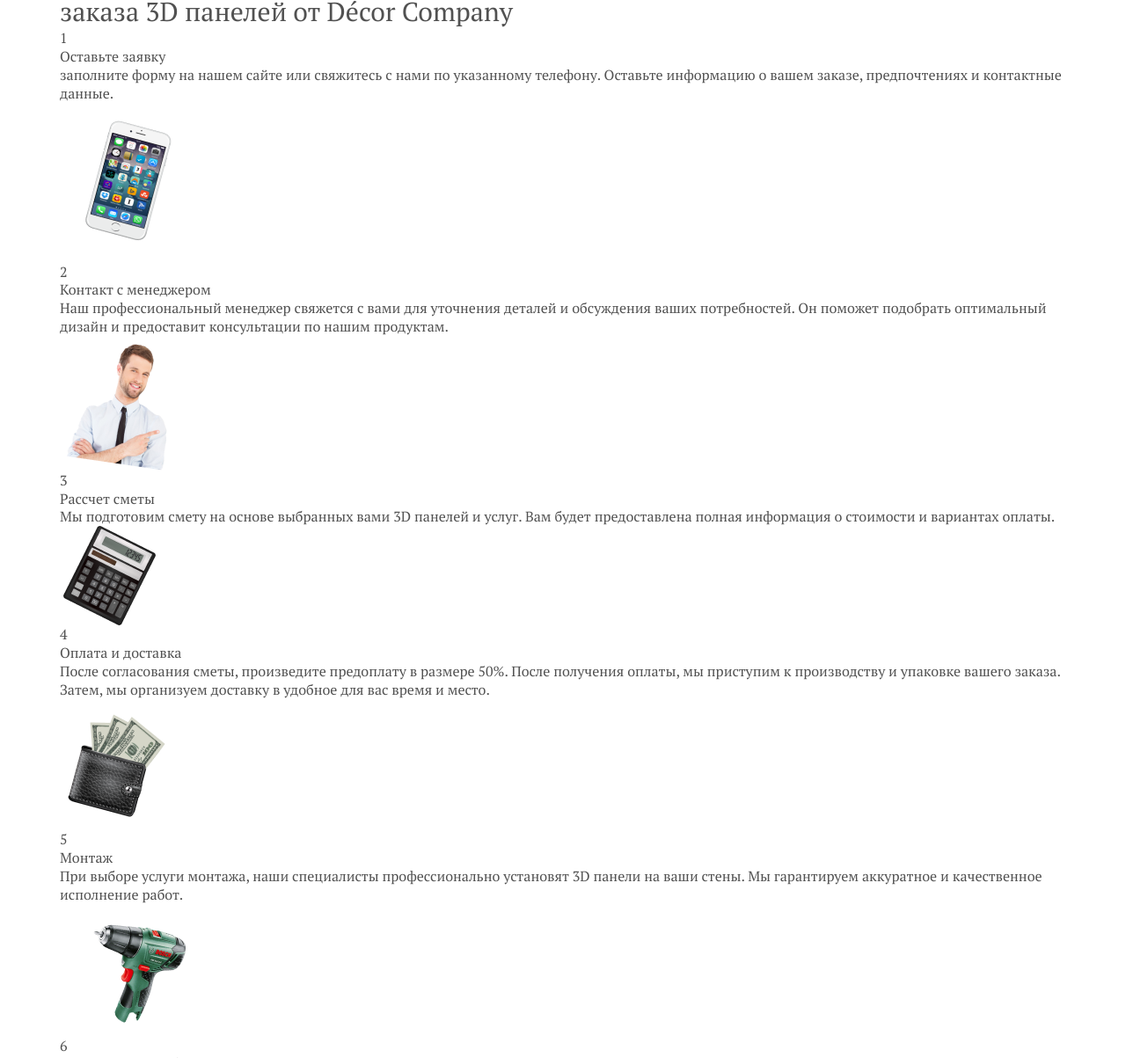
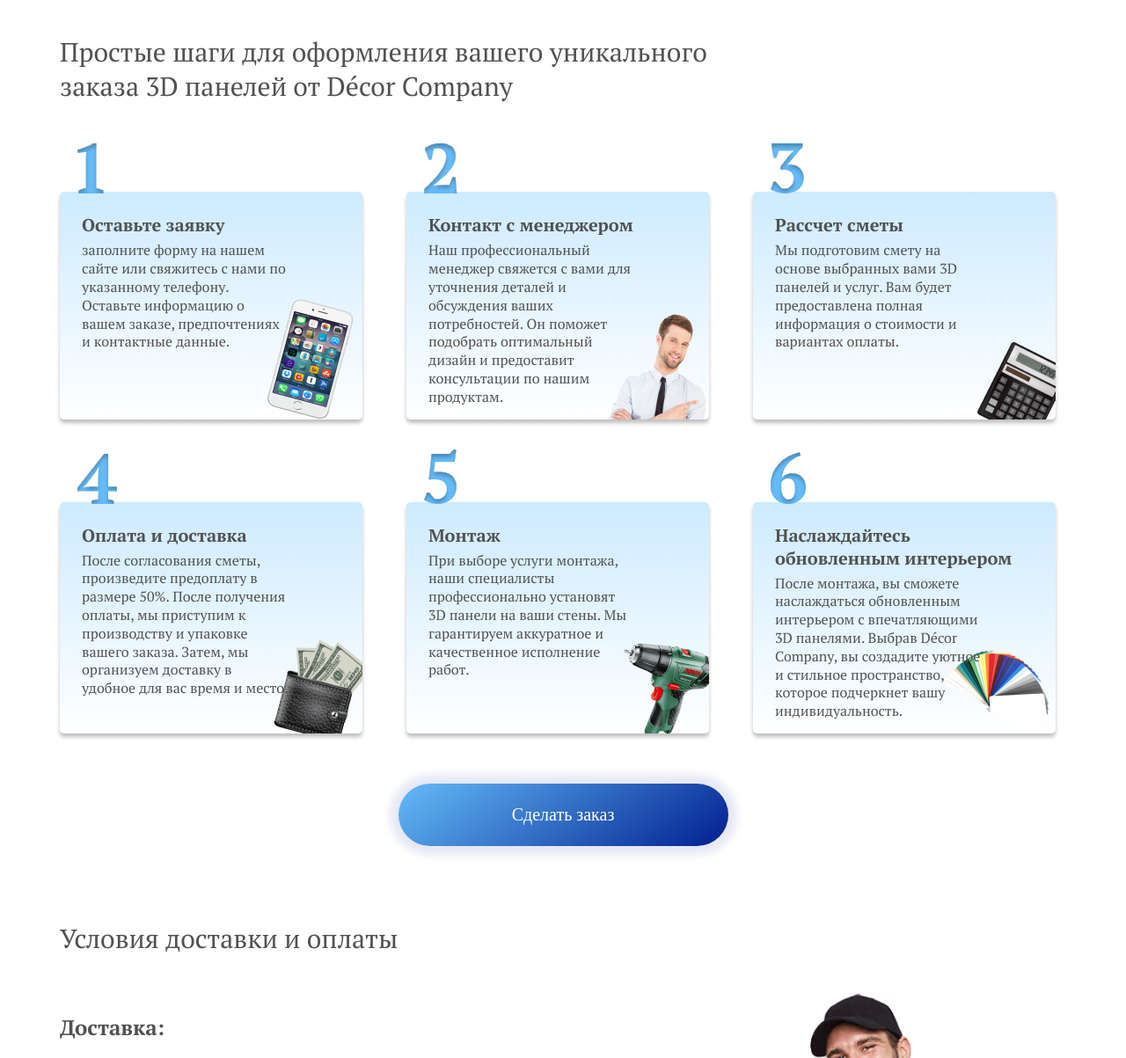
Before and after one commit to vovchik519/decor, a plain HTML site: page index.html in a window 1280 px wide. Shown: the part 5629-6832 px from the top of the page at 88% size. Drawn offline with Linux system fonts and the light colour scheme; a web font is replaced by a local one.

Commit message:
checkout

```diff
--- a/assets/scss/style/_checkout.scss
+++ b/assets/scss/style/_checkout.scss
@@ -0,0 +1,71 @@
+.checkout {
+    margin-top: 85px;
+
+    &__list {
+        display: flex;
+        flex-wrap: wrap;
+        margin-top: 100px;
+        margin: 53px -25px -47px;
+    }
+
+    // .checkout__item
+
+    &__item {
+        position: relative;
+        width: calc(33% - 50px);
+        padding: 25px 25px 15px;
+        margin: 47px 25px;
+        border-radius: 5px;
+        background: var(
+            --unnamed,
+            linear-gradient(
+                180deg,
+                rgba(131, 204, 255, 0.4) 0%,
+                rgba(131, 204, 255, 0) 100%
+            )
+        );
+        box-shadow: 0px 4px 4px 0px rgba(0, 0, 0, 0.25);
+    }
+
+    // .checkout__number
+
+    &__number {
+        position: absolute;
+        bottom: calc(100% - 2px);
+        left: 20px;
+    }
+
+    // .checkout__item-title
+    &__item-title {
+        font-size: 20px;
+        font-weight: 700;
+    }
+
+    // .checkout__text
+
+    &__text {
+        position: relative;
+        margin-top: 5px;
+        z-index: 1;
+        max-width: 80%;
+    }
+    &__img-wrap {
+        position: absolute;
+        bottom: 0;
+        right: 0;
+        overflow: hidden;
+    }
+    // .checkout__img
+
+    &__img {
+        transform: translateX(20px) translateY(25px);
+    }
+
+    // .checkout__button
+
+    &__button {
+        margin-top: 57px;
+        display: flex;
+        justify-content: center;
+    }
+}
--- a/index.html
+++ b/index.html
@@ -576,7 +576,9 @@
                         </h2>
                         <ul class="checkout__list">
                             <li class="checkout__item">
-                                <span class="checkout__number">1</span>
+                                <span class="checkout__number">
+                                    <img src="./assets/image/checkout/1.svg" alt="1">
+                                </span>
                                 <h3 class="checkout__item-title">
                                     Оставьте заявку
                                 </h3>
@@ -586,10 +588,14 @@
                                     Оставьте информацию о вашем заказе,
                                     предпочтениях и контактные данные.
                                 </p>
+                                <div class="checkout__img-wrap">
                                     <img src="./assets/image/checkout/image-1.png" alt="иконка" class="checkout__img" />
+                                </div>
                             </li>
                             <li class="checkout__item">
-                                <span class="checkout__number">2</span>
+                                <span class="checkout__number">
+                                    <img src="./assets/image/checkout/2.svg" alt="2">
+                                </span>
                                 <h3 class="checkout__item-title">
                                     Контакт с менеджером
                                 </h3>
@@ -600,10 +606,14 @@
                                     оптимальный дизайн и предоставит
                                     консультации по нашим продуктам.
                                 </p>
+                                <div class="checkout__img-wrap">
                                     <img src="./assets/image/checkout/image-2.png" alt="иконка" class="checkout__img" />
+                                </div>
                             </li>
                             <li class="checkout__item">
-                                <span class="checkout__number">3</span>
+                                <span class="checkout__number">
+                                    <img src="./assets/image/checkout/3.svg" alt="3">
+                                </span>
                                 <h3 class="checkout__item-title">
                                     Рассчет сметы
                                 </h3>
@@ -613,10 +623,14 @@
                                     предоставлена полная информация о
                                     стоимости и вариантах оплаты.
                                 </p>
+                                <div class="checkout__img-wrap">
                                     <img src="./assets/image/checkout/image-3.png" alt="иконка" class="checkout__img" />
+                                </div>
                             </li>
                             <li class="checkout__item">
-                                <span class="checkout__number">4</span>
+                                <span class="checkout__number">
+                                    <img src="./assets/image/checkout/4.svg" alt="4">
+                                </span>
                                 <h3 class="checkout__item-title">
                                     Оплата и доставка
                                 </h3>
@@ -628,10 +642,14 @@
                                     Затем, мы организуем доставку в удобное
                                     для вас время и место.
                                 </p>
+                                <div class="checkout__img-wrap">
                                     <img src="./assets/image/checkout/image-4.png" alt="иконка" class="checkout__img" />
+                                </div>
                             </li>
                             <li class="checkout__item">
-                                <span class="checkout__number">5</span>
+                                <span class="checkout__number">
+                                    <img src="./assets/image/checkout/5.svg" alt="5">
+                                </span>
                                 <h3 class="checkout__item-title">Монтаж</h3>
                                 <p class="checkout__text">
                                     При выборе услуги монтажа, наши
@@ -640,10 +658,14 @@
                                     аккуратное и качественное исполнение
                                     работ.
                                 </p>
+                                <div class="checkout__img-wrap">
                                     <img src="./assets/image/checkout/image-5.png" alt="иконка" class="checkout__img" />
+                                </div>
                             </li>
                             <li class="checkout__item">
-                                <span class="checkout__number">6</span>
+                                <span class="checkout__number">
+                                    <img src="./assets/image/checkout/6.svg" alt="6">
+                                </span>
                                 <h3 class="checkout__item-title">
                                     Наслаждайтесь обновленным интерьером
                                 </h3>
@@ -655,7 +677,9 @@
                                     пространство, которое подчеркнет вашу
                                     индивидуальность.
                                 </p>
+                                <div class="checkout__img-wrap">
                                     <img src="./assets/image/checkout/image-6.png" alt="иконка" class="checkout__img" />
+                                </div>
                             </li>
                         </ul>
                         <div class="checkout__button">
```
Also changed, not shown: assets/css/style.min.css, assets/image/checkout/1.svg (added), assets/image/checkout/2.svg (added), assets/image/checkout/3.svg (added), assets/image/checkout/4.svg (added), assets/image/checkout/5.svg (added), assets/image/checkout/6.svg (added). Lines whose indentation alone changed are shown as unchanged.
